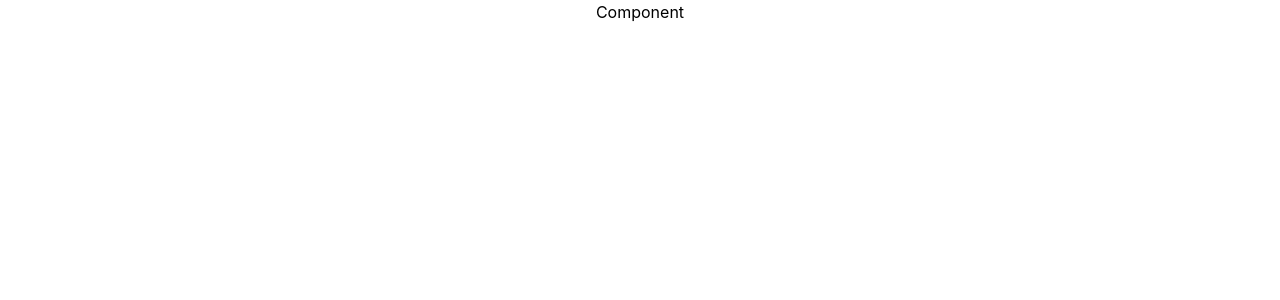
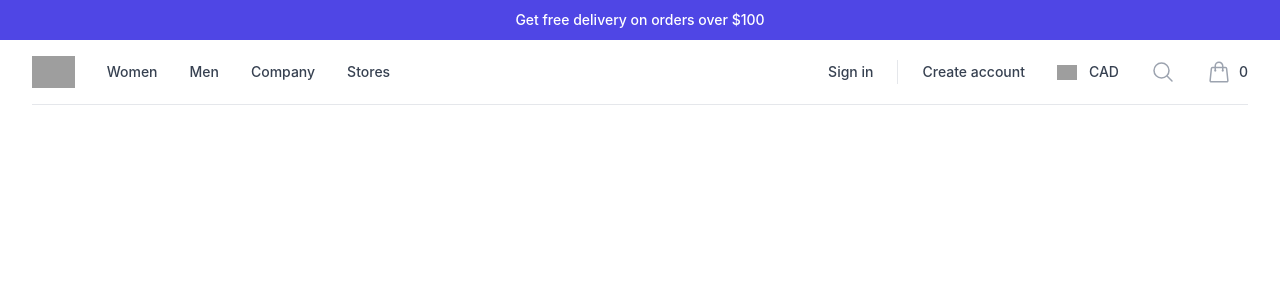
Before and after one commit to LubnaT/ecommerce, a React (Create React App) app: page / in a window 1280 px wide. Shown: the top 300 px of the page. Built offline with nearby package versions, Linux system fonts and the light colour scheme; grey boxes are pictures that could not be loaded.

Commit message:
creating nav bar and carousel

```diff
--- a/package.json
+++ b/package.json
@@ -5,12 +5,15 @@
   "dependencies": {
     "@emotion/react": "^11.11.1",
     "@emotion/styled": "^11.11.0",
+    "@headlessui/react": "^1.7.17",
+    "@heroicons/react": "^2.0.18",
     "@mui/icons-material": "^5.14.19",
     "@mui/material": "^5.14.20",
     "@testing-library/jest-dom": "^5.17.0",
     "@testing-library/react": "^13.4.0",
     "@testing-library/user-event": "^13.5.0",
     "react": "^18.2.0",
+    "react-alice-carousel": "^2.8.0",
     "react-dom": "^18.2.0",
     "react-scripts": "5.0.1",
     "web-vitals": "^2.1.4"
--- a/src/App.js
+++ b/src/App.js
@@ -1,10 +1,10 @@
-import logo from './logo.svg';
+import Navigation from './customer/components/Navigation/Navigation';
 import './App.css';
 
 function App() {
   return (
     <div className="App">
-     Component
+     <Navigation/>
     </div>
   );
 }
--- a/src/customer/components/Navigation/Navigation.jsx
+++ b/src/customer/components/Navigation/Navigation.jsx
@@ -130,7 +130,7 @@ function classNames(...classes) {
   return classes.filter(Boolean).join(' ')
 }
 
-export default function Example() {
+export default function Navigation() {
   const [open, setOpen] = useState(false)
 
   return (
```
Also changed, not shown: src/customer/components/HomeCarosel/MainCarosel.jsx (added), 1 other file (tests, documents, lock files or other folders).
